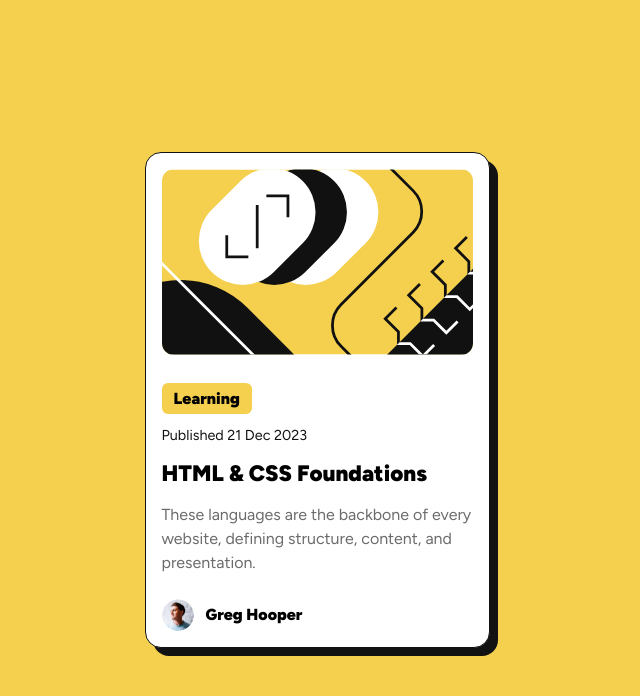
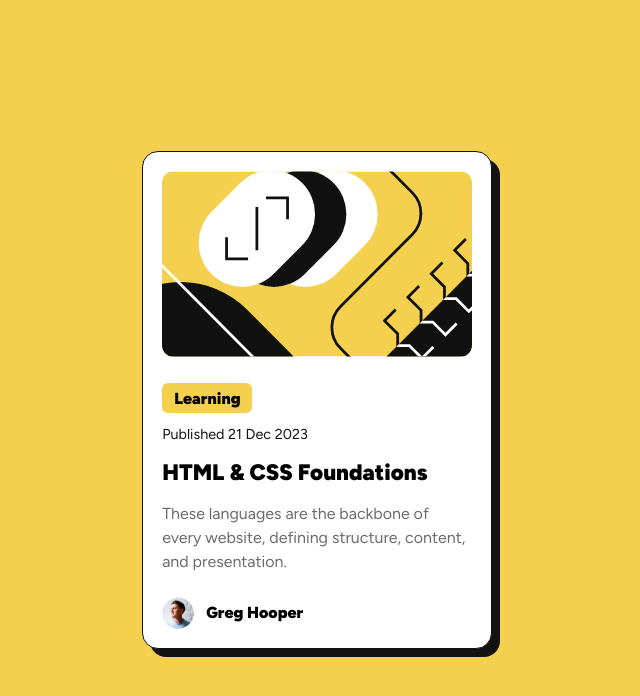
Before and after one commit to shwetank-dev/frontend-mentor-challenges, a plain HTML site: page 02-blog-preview-card/index.html in a window 1280 px wide. Shown: the whole page, without its empty margins (323-963 px from the left). Drawn offline with Linux system fonts and the light colour scheme.

Commit message:
improve blog card

```diff
--- a/02-blog-preview-card/index.html
+++ b/02-blog-preview-card/index.html
@@ -33,6 +33,7 @@
     <title>Frontend Mentor | Blog preview card</title>
   </head>
   <body>
+    <main>
       <article class="blog-card">
         <img
           src="./assets/images/illustration-article.svg"
@@ -50,9 +51,9 @@
           <time datetime="2023-12-21">21 Dec 2023</time>
         </p>
 
-      <h2 class="blog-card__heading">
+        <h1 class="blog-card__heading">
           <a href="#">HTML & CSS Foundations</a>
-      </h2>
+        </h1>
 
         <p class="blog-card__text">
           These languages are the backbone of every website, defining structure,
@@ -70,5 +71,6 @@
           <figcaption class="blog-card__footer-name">Greg Hooper</figcaption>
         </figure>
       </article>
+    </main>
   </body>
 </html>
--- a/02-blog-preview-card/styles.css
+++ b/02-blog-preview-card/styles.css
@@ -20,7 +20,7 @@
   margin: 0;
 }
 
-body {
+main {
   height: 100dvh;
   background-color: var(--color-yellow);
   font-family: 'Figtree', system-ui;
@@ -31,10 +31,10 @@ body {
 }
 
 .blog-card {
-  width: min(345px, 90vw);
+  width: min(350px, 90vw);
   background-color: var(--color-white);
   border: 1px solid var(--gray-950);
-  padding: 1rem;
+  padding: 1.2rem;
   border-radius: var(--radius-lg);
   box-shadow: 8px 8px 0 var(--gray-950);
 }
@@ -43,7 +43,7 @@ body {
   width: 100%;
   height: auto;
   border-radius: var(--radius-md);
-  margin-bottom: 1.5rem;
+  margin-bottom: 1.4rem;
 }
 
 .blog-card__pill {
@@ -80,7 +80,7 @@ body {
 .blog-card__text {
   color: var(--gray-500);
   line-height: 1.5;
-  margin-bottom: 1.5rem;
+  margin-bottom: 1.4rem;
 }
 
 .blog-card__footer {
```
Also changed, not shown: 02-blog-preview-card/screenshot.png (deleted), screenshot.png (added). Lines whose indentation alone changed are shown as unchanged.
